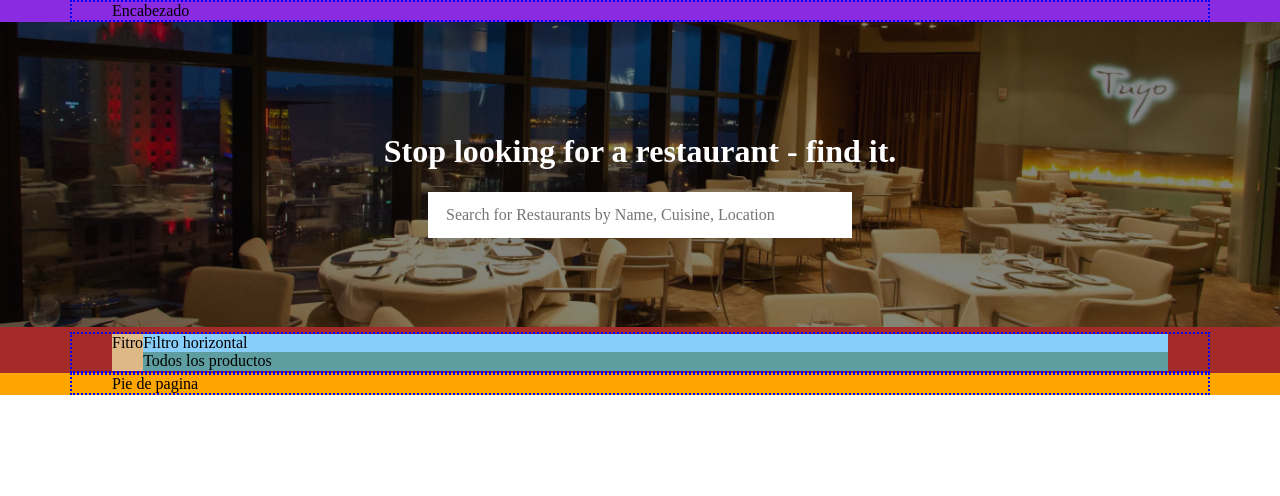
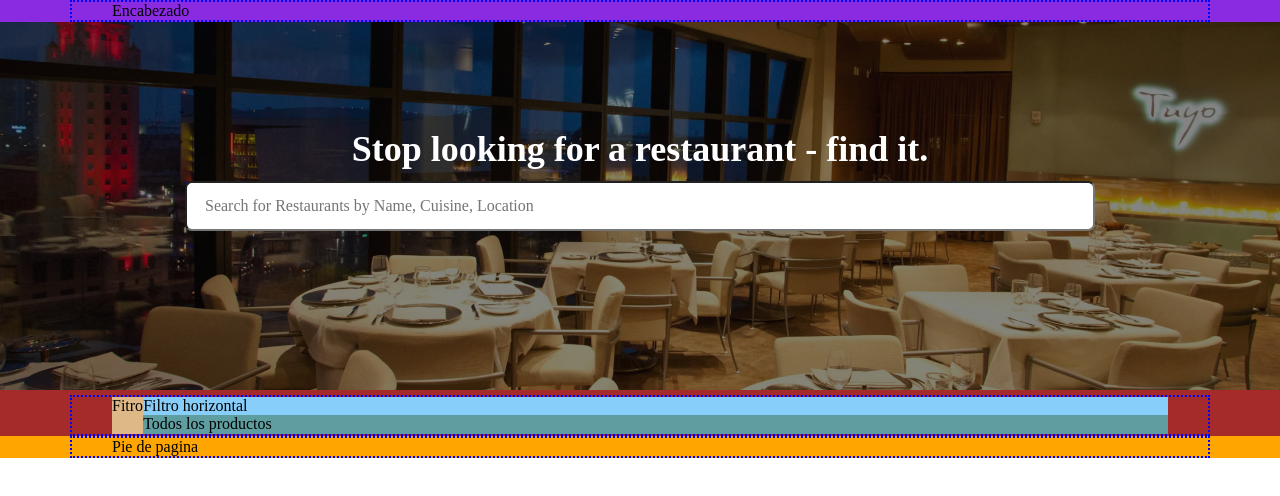
Before and after one commit to juansacristan/Restaurant-finder, a plain HTML site: page index.html in a window 1280 px wide. Drawn offline with Linux system fonts and the light colour scheme.

Commit message:
[+] main.css se realizan ajustes en el titulo y en el banner divice mobile

```diff
--- a/css/main.css
+++ b/css/main.css
@@ -37,6 +37,21 @@ body{
     justify-content: center;
     color: white;
     box-sizing: border-box;
+}
+.banner-search h1 {
+    margin: 1rem 0.8rem;
+    max-width: 87%;
+    width: 100%;
+    font-size: 2.4rem;
+    text-align: center;
+}
+.input-search{
+    height: 3rem;
+    padding: 0.8rem 1.8rem;
+    border-radius: 0.7rem;
+    margin: 0 0.8rem;
+    max-width: 75%;
+    width: 100%;
 }
 .banner-image img {
     height: 30.5rem;
@@ -88,6 +103,10 @@ body{
         max-width: 54rem;
         padding: 0 1.6rem;
     }
+    .input-search{
+        width: 38.8rem;
+        max-width: 100%;
+    }
 }
 /** 768px --> 1023px */
 @media ( min-width: 768px ) {
@@ -106,13 +125,6 @@ body{
         flex: 1;
         order: initial;
     }
-    .input-search{
-        width: 38.8rem;
-        height: 3rem;
-        padding: 0.8rem 1.8rem;
-        border: 0.7rem;
-        max-width: 100%;
-    }
 }
 /** 1024px --> 1999px */
 @media ( min-width: 1024px ) {
@@ -126,6 +138,15 @@ body{
     .container {
         max-width: 114rem;
         padding: 0 4rem;
+    }
+    .banner-image img {
+        height: 36.8rem;
+    }
+    .input-search {
+        width: 87rem;
+    }
+    .banner-search h1{
+        font-size: 3.6rem;
     }
 }
 /** 1400px --> 1599px */
```
